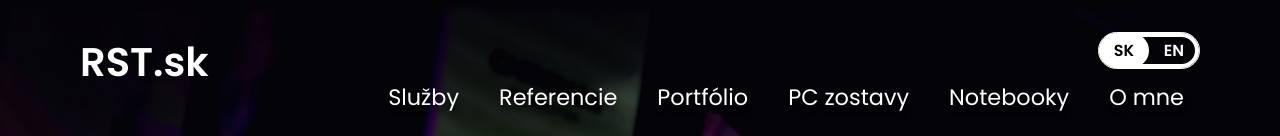
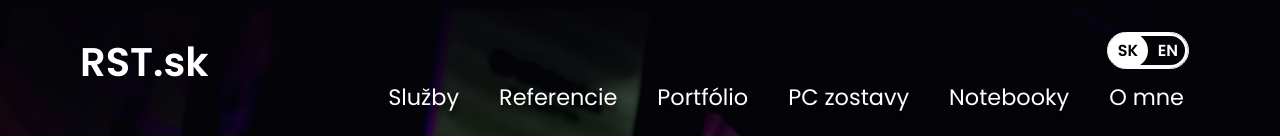
Before and after one commit to diana2482/RST, a Vue app: page / in a window 1280 px wide. Shown: the top 136 px of the page. Built offline with nearby package versions, Linux system fonts and the light colour scheme.

Commit message:
slightly edited lang switcher ui

```diff
--- a/src/components/LanguageSwitcher.vue
+++ b/src/components/LanguageSwitcher.vue
@@ -33,11 +33,11 @@
 
 <style scoped>
 .language-switcher {
-    width: 100px;
+    width: 80px;
     height: 35px;
     border-radius: 3rem;
     border: 1px solid #FFF;
-    box-shadow: inset 0 0 0 4px white;
+    box-shadow: inset 0 0 0 3px white;
     /* position: relative; */
     cursor: pointer;
     overflow: hidden;
@@ -62,8 +62,8 @@
     position: absolute;
     top: 0;
     bottom: 0;
-    left: 0;
-    right: 50px;
+    left: -10px;
+    right: 40px;
     background-color: white;
     border-radius: 20px;
     transition: transform 0.3s ease-in-out;
--- a/src/components/NavigationBar.vue
+++ b/src/components/NavigationBar.vue
@@ -63,7 +63,7 @@ export default {
 }
 .lang-switcher {
     position: fixed;
-    right: 5rem;
+    right: 5.7rem;
     top: 2rem;
     z-index: 1001;
 }
```
